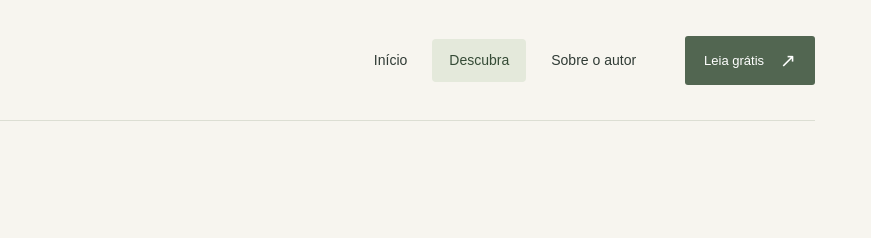
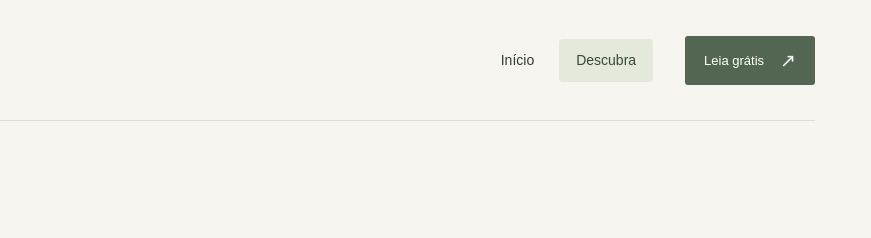
Before and after one commit to Cardoso-Gui/guilherme-livros, a plain HTML site: page descubra.html in a window 1280 px wide. Shown: the top 238 px of the page, 409-1280 px from the left. Drawn offline with Linux system fonts and the light colour scheme.

Commit message:
Remove Sobre o autor da navegação do cabeçalho

```diff
--- a/descubra.html
+++ b/descubra.html
@@ -12,7 +12,7 @@
   <a class="skip-link" href="#conteudo">Pular para o conteúdo</a>
   <header class="site-header main-header wrap">
     <a class="brand" href="./index.html" aria-label="Guilherme Cardoso, página inicial"><img src="./assets/logo-gc.png" alt="" width="76" height="76" style="width:76px;height:76px;object-fit:contain;flex-shrink:0"><span>Guilherme Cardoso<span class="brand-caption">AUTOR &amp; HISTÓRIAS</span></span></a>
-    <div class="header-actions"><nav aria-label="Navegação principal"><a href="./index.html">Início</a><a href="./descubra.html" aria-current="page">Descubra</a><a href="./index.html#sobre">Sobre o autor</a></nav>
+    <div class="header-actions"><nav aria-label="Navegação principal"><a href="./index.html">Início</a><a href="./descubra.html" aria-current="page">Descubra</a></nav>
     <a class="button header-read" href="./o-quinto-herdeiro-capitulo-1.html">Leia grátis <span aria-hidden="true">↗</span></a></div>
   </header>
   <main id="conteudo" class="catalog-main wrap">
```
